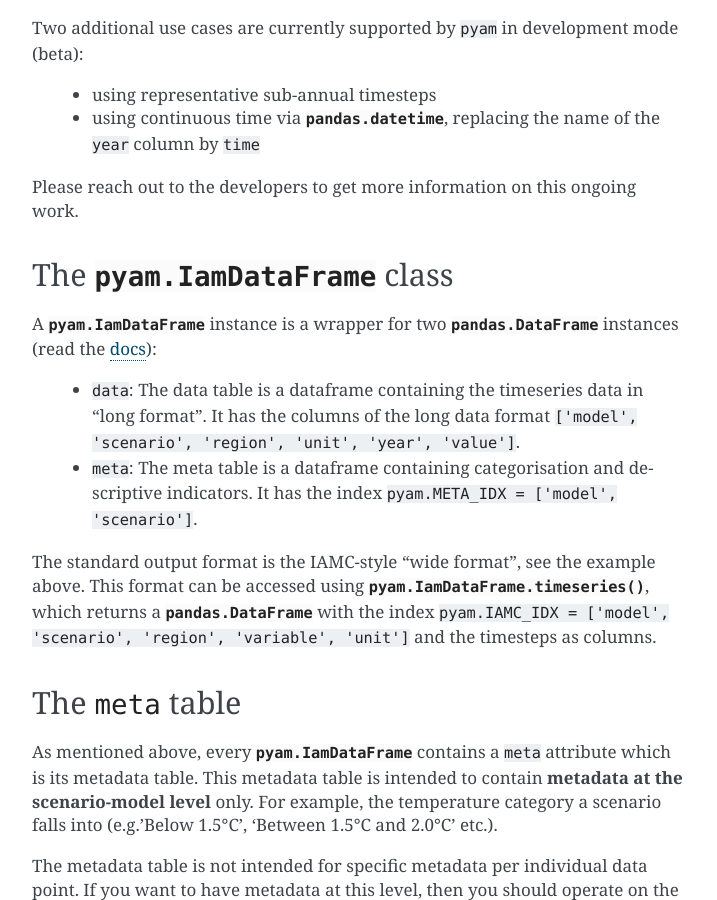
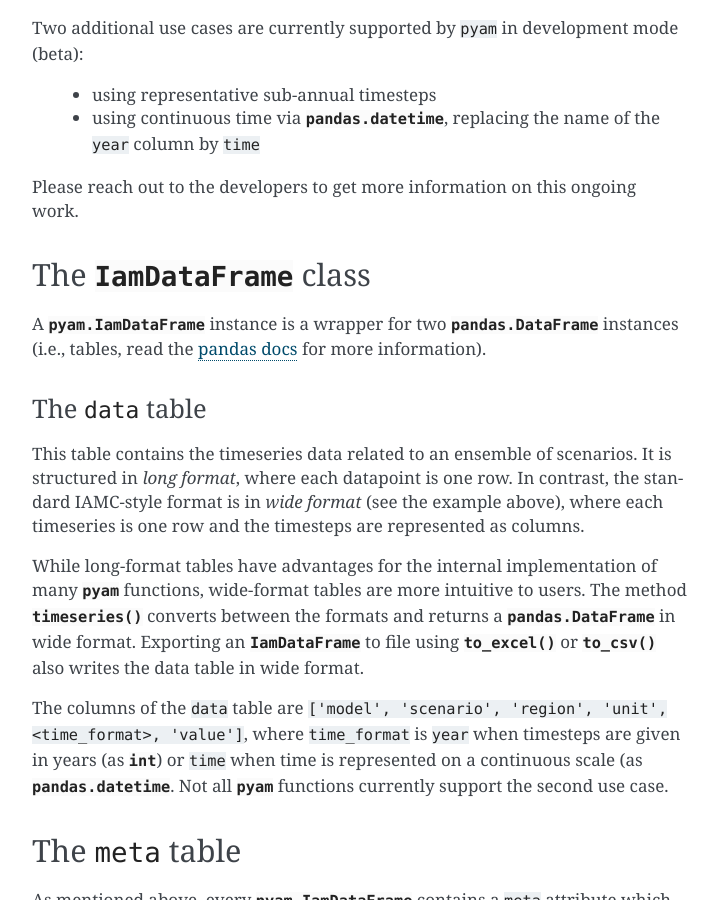
Before and after one commit to IAMconsortium/pyam, a Sphinx documentation site: the page built from doc/source/data.rst, in a window 1280 px wide and 900 px high, scrolled down 1290 px. Shown: the whole window, without its empty margins (393-1110 px from the left). Built offline with Sphinx 7.4.7, drawn with Linux system fonts in a browser that asks for light colours; pages that are not in the unit, such as notebooks, are missing from menus; cross-references to code outside the pages are shown as plain code; some of the changed text lies outside the part shown.

Commit message:
add own subsection for `data` table

```diff
--- a/doc/source/data.rst
+++ b/doc/source/data.rst
@@ -79,26 +79,37 @@
 Please reach out to the developers to get more information on this
 ongoing work.
 
-The :class:`pyam.IamDataFrame` class
-------------------------------------
+The :class:`IamDataFrame` class
+-------------------------------
 
 A :class:`pyam.IamDataFrame` instance is a wrapper for
-two :class:`pandas.DataFrame` instances (read the `docs`_):
+two :class:`pandas.DataFrame` instances (i.e., tables, read the `pandas docs`_
+for more information).
 
- - :code:`data`: The data table is a dataframe containing the timeseries data
-   in "long format". It has the columns of the long data format :code:`['model',
-   'scenario', 'region', 'unit', 'year', 'value']`.
+.. _`pandas docs`: https://pandas.pydata.org/pandas-docs/stable/reference/frame.html
 
- - :code:`meta`: The meta table is a dataframe containing categorisation and
-   descriptive indicators. It has the index :code:`pyam.META_IDX = ['model',
-   'scenario']`.
+The :code:`data` table
+~~~~~~~~~~~~~~~~~~~~~~
 
-The standard output format is the IAMC-style "wide format", see the example
-above. This format can be accessed using :meth:`pyam.IamDataFrame.timeseries`,
-which returns a :class:`pandas.DataFrame` with the index :code:`pyam.IAMC_IDX =
-['model', 'scenario', 'region', 'variable', 'unit']` and the timesteps as columns.
+This table contains the timeseries data related to an ensemble of scenarios.
+It is structured in *long format*, where each datapoint is one row. In contrast,
+the standard IAMC-style format is in *wide format* (see the example above),
+where each timeseries is one row and the timesteps are represented as columns.
 
-.. _`docs`: https://pandas.pydata.org/pandas-docs/stable/reference/frame.html
+While long-format tables have advantages for the internal implementation of many
+:class:`pyam` functions, wide-format tables are more intuitive to users.
+The method :meth:`timeseries() <pyam.IamDataFrame.timeseries>` converts between
+the formats and returns a :class:`pandas.DataFrame` in wide format.
+Exporting an :class:`IamDataFrame` to file using
+:meth:`to_excel() <pyam.IamDataFrame.to_excel>` or
+:meth:`to_csv() <pyam.IamDataFrame.to_csv>` also writes the data table
+in wide format.
+
+The columns of the :code:`data` table are :code:`['model', 'scenario', 'region',
+'unit', <time_format>, 'value']`, where :code:`time_format` is :code:`year`
+when timesteps are given in years (as :class:`int`) or :code:`time` when time
+is represented on a continuous scale (as :class:`pandas.datetime`. Not all
+:class:`pyam` functions currently support the second use case.
 
 The :code:`meta` table
 ----------------------
```
